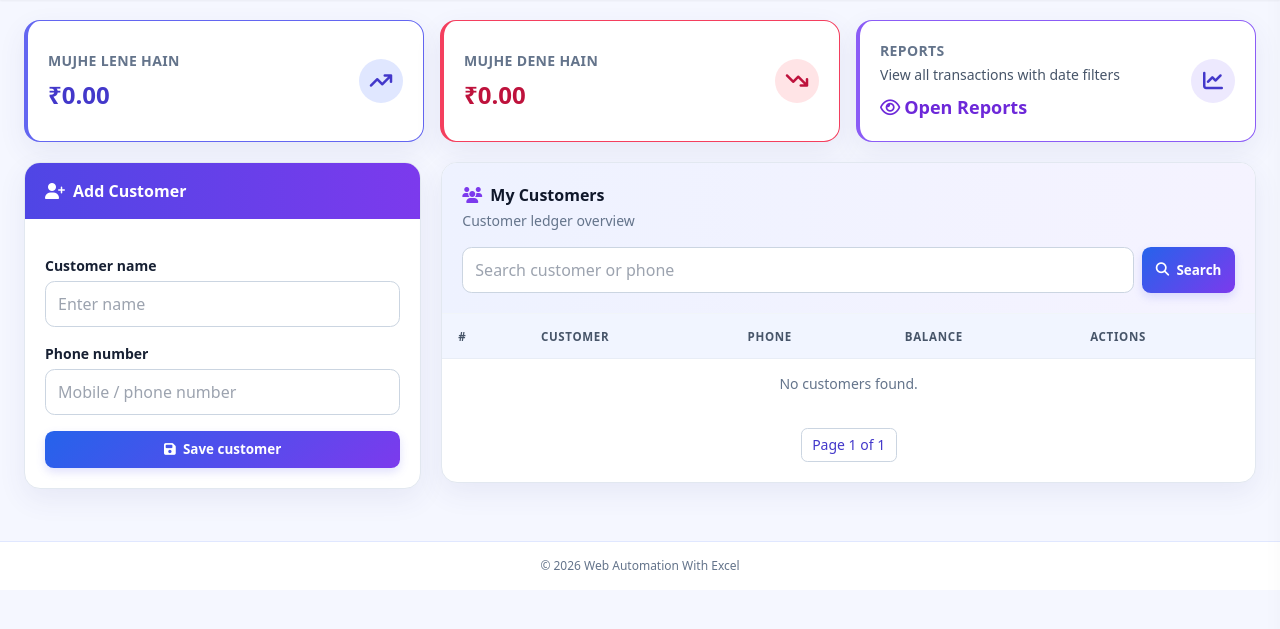
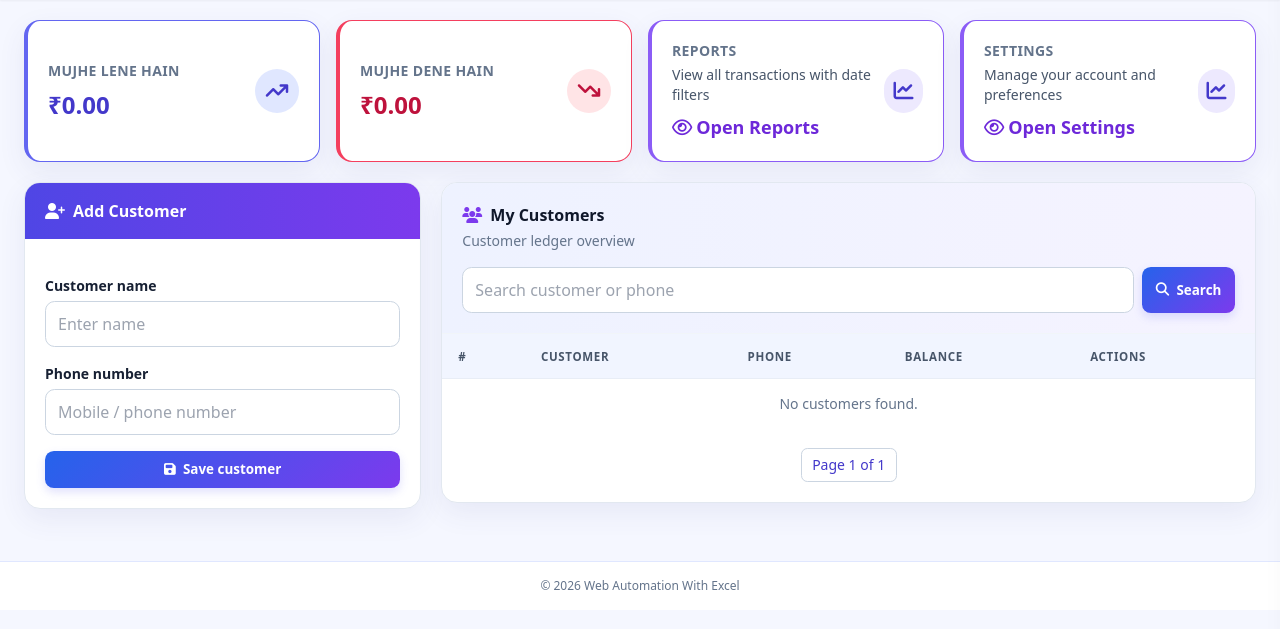
Before and after one commit to Dilip25825/web-automation, a Django app: page /khata/ in a window 1280 px wide. Shown: the part 65-694 px from the top of the page. Run offline with Django 5.2, Linux system fonts and the light colour scheme; the visitor is signed in with stand-in values (Sample User, id 1); data that the repository does not hold is empty; some libraries are stand-ins or nearby versions.

Commit message:
Update Khata:Dashboar

```diff
--- a/khata/templates/khata/dashboard.html
+++ b/khata/templates/khata/dashboard.html
@@ -2,7 +2,7 @@
 {% block title %}Khata Dashboard{% endblock %}
 {% block content %}
 <div class="mx-auto max-w-7xl space-y-5">
-  <div class="grid gap-4 md:grid-cols-3">
+  <div class="grid gap-4 md:grid-cols-4">
     <a href="?filter=lene"
       class="app-card flex items-center justify-between border-l-4 border-indigo-500 p-5 transition hover:-translate-y-0.5 {% if current_filter == 'lene' %}ring-2 ring-indigo-200{% endif %}">
       <div>
@@ -27,6 +27,17 @@
         <p class="mt-1 text-sm text-slate-600">View all transactions with date filters</p>
             <p class="mt-2 text-lg font-extrabold text-violet-700">
           <i class="fa-regular fa-eye me-1"></i>Open Reports
+        </p>
+      </div><span class="grid h-11 w-11 place-items-center rounded-full bg-violet-100 text-xl text-indigo-700"><i
+          class="fa-solid fa-chart-line"></i></span>
+    </a>
+      <a href="{% url 'khata:shop_profile' %}"
+      class="app-card flex items-center justify-between border-l-4 border-violet-500 p-5 transition hover:-translate-y-0.5 {% if current_filter == 'lene' %}ring-2 ring-indigo-200{% endif %}">
+      <div>
+        <p class="text-sm font-bold uppercase tracking-wide text-slate-500">Settings</p>
+        <p class="mt-1 text-sm text-slate-600">Manage your account and preferences</p>
+            <p class="mt-2 text-lg font-extrabold text-violet-700">
+          <i class="fa-regular fa-eye me-1"></i>Open Settings
         </p>
       </div><span class="grid h-11 w-11 place-items-center rounded-full bg-violet-100 text-xl text-indigo-700"><i
           class="fa-solid fa-chart-line"></i></span>
```
